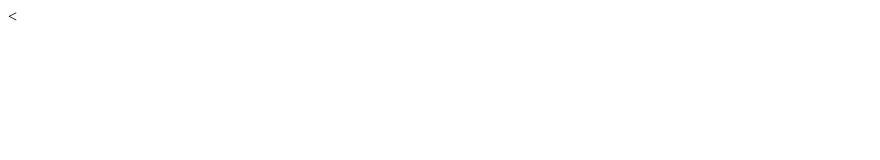
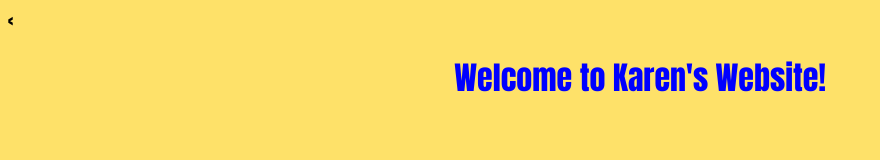
Before and after one commit to sonokjw/Karen-s-Website, a plain HTML site: page index.html in a window 1280 px wide. Shown: the whole page, without its empty margins (0-880 px from the left). Drawn offline with Linux system fonts and the light colour scheme.

Commit message:
Title and stylesheet

```diff
--- a/index.html
+++ b/index.html
@@ -2,8 +2,9 @@
 <html>
 <head>
 	<title>Karen's Website</title>
+	<link rel="stylesheet" href="stylesheet.css">
 </head>
 <body>
-
+<h1>Welcome to Karen's Website!</h1>
 </body>
 </html>
--- /dev/null
+++ b/stylesheet.css
@@ -0,0 +1,9 @@
+body {
+	font-family: Impact, Charcoal, sans-serif;
+	background: rgb(254, 225, 105);
+}
+
+h1 {
+	color: rgb(0, 0, 255);
+	text-align: center;
+}
```
